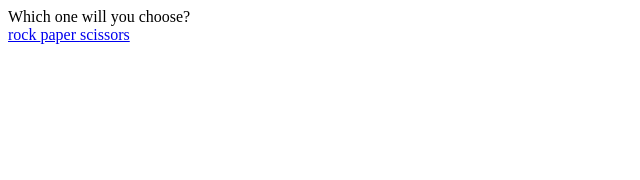
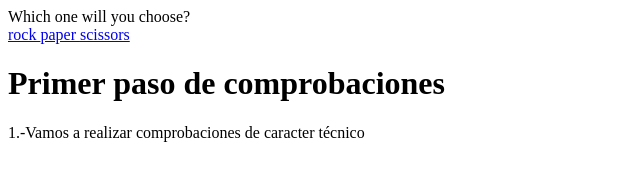
Before and after one commit to DV126/Contenedor-apache-jenkins, a plain HTML site: page game.html in a window 1280 px wide. Shown: the whole page, without its empty margins (0-640 px from the left). Drawn offline with Linux system fonts and the light colour scheme.

Commit message:
Se añade testo: Primer paso de comprobaciones en la rama a--a

```diff
--- a/game.html
+++ b/game.html
@@ -221,3 +221,5 @@ console.log(score.wins);
 console.log(score.toString());
 */
 </script>
+<h1>Primer paso de comprobaciones</h1>
+<p>1.-Vamos a realizar comprobaciones de caracter técnico</p>
```
